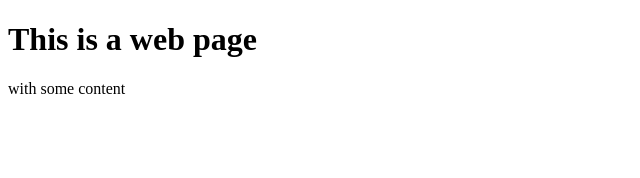
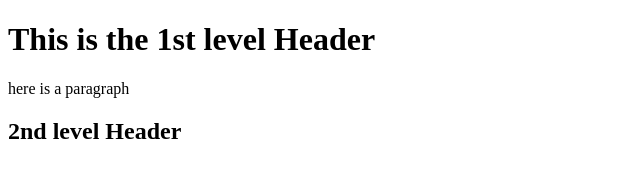
Before and after one commit to yzIAI/practice, a plain HTML site: page HTML/1000/index.html in a window 1280 px wide. Shown: the whole page, without its empty margins (0-640 px from the left). Drawn offline with Linux system fonts and the light colour scheme.

Commit message:
Happy New Year

```diff
--- a/HTML/1000/index.html
+++ b/HTML/1000/index.html
@@ -5,7 +5,8 @@
   <title>Tab Title</title>
 </head>
 <body>
-  <h1>This is a web page</h1>
-  <p>with some content</p>
+  <h1>This is the 1st level Header</h1>
+  <p>here is a paragraph</p>
+  <h2>2nd level Header</h2>
 </body>
 </html>
```
Also changed, not shown: HTML/1000/README.md, JS/README.md, Lib/README.md.
